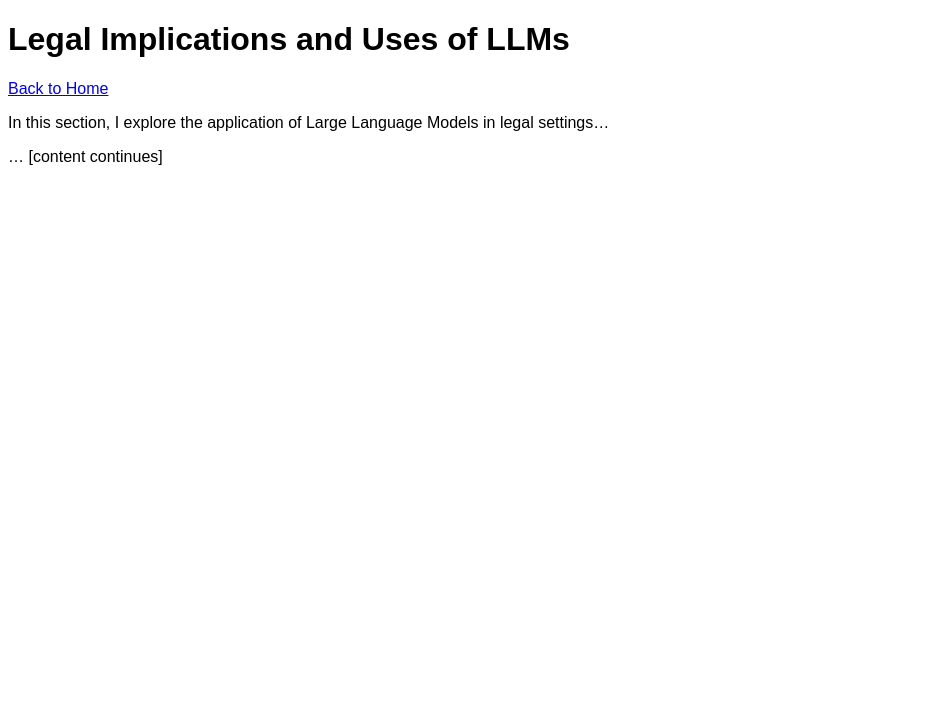
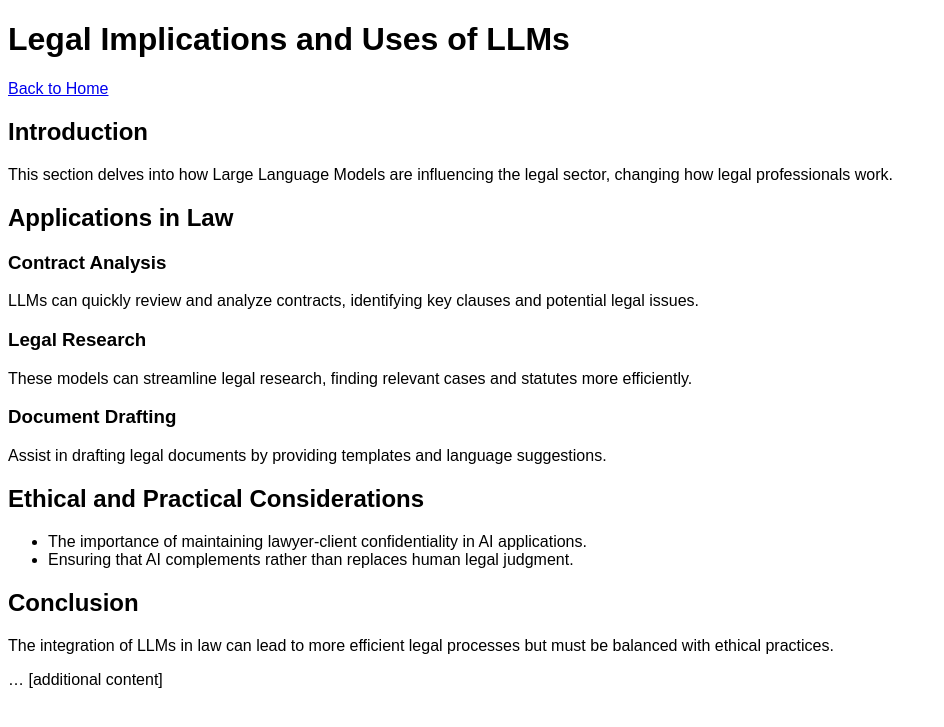
Before and after one commit to GengshangDong/STA5007.github.io, a Jekyll site: the page built from _posts/2023-01-02-law.md, in a window 1280 px wide. Shown: the top 727 px of the page, without its empty margins (0-944 px from the left). Built offline with Jekyll 4.4.1, drawn with Linux system fonts in a browser that asks for light colours.

Commit message:
Update 2023-01-02-law.md

```diff
--- a/_posts/2023-01-02-law.md
+++ b/_posts/2023-01-02-law.md
@@ -7,6 +7,26 @@ title: Legal Implications and Uses of LLMs
 
 [Back to Home](/)
 
-In this section, I explore the application of Large Language Models in legal settings...
+## Introduction
 
-... [content continues]
+This section delves into how Large Language Models are influencing the legal sector, changing how legal professionals work.
+
+## Applications in Law
+
+### Contract Analysis
+LLMs can quickly review and analyze contracts, identifying key clauses and potential legal issues.
+
+### Legal Research
+These models can streamline legal research, finding relevant cases and statutes more efficiently.
+
+### Document Drafting
+Assist in drafting legal documents by providing templates and language suggestions.
+
+## Ethical and Practical Considerations
+- The importance of maintaining lawyer-client confidentiality in AI applications.
+- Ensuring that AI complements rather than replaces human legal judgment.
+
+## Conclusion
+The integration of LLMs in law can lead to more efficient legal processes but must be balanced with ethical practices.
+
+... [additional content]
```
